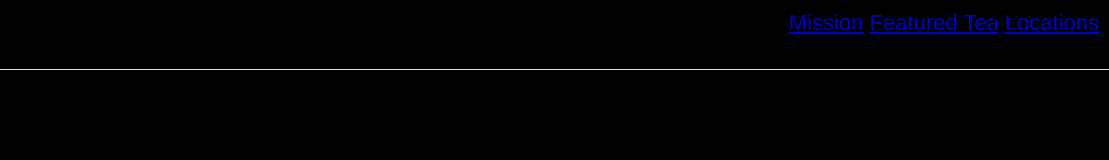
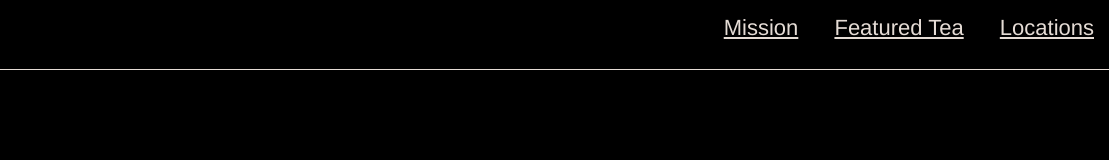
Before and after one commit to luckypunk80/teacozy, a plain HTML site: page index.html in a window 1280 px wide. Shown: the full height of the page, 171-1280 px from the left. Drawn offline with Linux system fonts and the light colour scheme.

Commit message:
header good draft

```diff
--- a/index.html
+++ b/index.html
@@ -11,10 +11,27 @@
        <img class="logo" src="resources/images/img-tea-cozy-logo.png" alt = "file not found">
 
        <nav class="menu">
-           <a class="guide" href="#mission">Mission</a>
-           <a class="guide" href="#featured">Featured Tea</a>
-           <a class="guide" href="#locations">Locations</a>
+
+         <a class="blink" href="#mission">Mission</a>
+         <a class="blink" href="#featured">Featured Tea</a>
+         <a class="blink" href="#locations">Locations</a>
+
        </nav>
+
+
+
+
+  <!--       <span>
+           <a href="#mission">Mission</a>
+         </span>
+         <span>
+           <a href="#featured">Featured Tea</a>
+         </span>
+         <span>
+           <a href="#locations">Locations</a>
+         </span>
+-->
+
     </header>
 
   </body>
--- a/resources/css/style.css
+++ b/resources/css/style.css
@@ -5,17 +5,19 @@ body{
   opacity: 0.9;
   color: seashell;
   margin: 0;
-  align-items: center;
+  text-align: center;
 }
 
 header {
+  top: 0;
   width: 100%;
   height: 69px;
   display: flex;
   justify-content: space-between;
   border-bottom: 1px solid seashell;
   position:fixed;
-  z-index: 20;
+  background-color: black;
+  z-index: 1;
 }
 
 .logo {
@@ -23,13 +25,24 @@ header {
   height: 50px;
 }
 
-  nav {
-  text-align: right;
-  padding: 10px 10px 0 0;
+  header nav {
+    width: 85%;
+    text-align: right;
+    display: inline-block;
+    margin-top: 15px;
 }
+  header .blink{
+    display:inline-block;
+    padding: 0 15px 0 15px;
+  }
 
-  .guide {
-  display: inline-block;
+  /*
+  header span{
+   display:inline-block;
+   padding: 0 15px 0 15px;
+ }
+*/
 
-  text-decoration: underline;
-}
+ a {
+   color: seashell;
+ }
```
